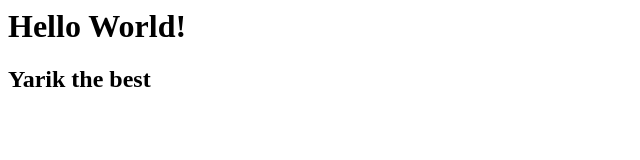
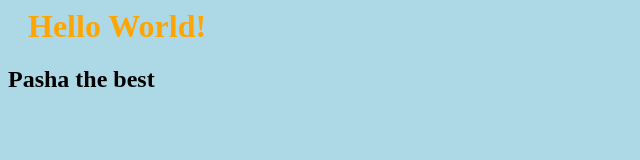
Before and after one commit to PavelYuschuk/FirstProj, a plain HTML site: page index.html in a window 1280 px wide. Shown: the whole page, without its empty margins (0-640 px from the left). Drawn offline with Linux system fonts and the light colour scheme.

Commit message:
changed index file & added css files

```diff
--- a/index.html
+++ b/index.html
@@ -1,2 +1,13 @@
-<h1> Hello World!</h1>
-<h2> Yarik the best </h2>
+<head>
+    <link rel="stylesheet" type="text/css" href="mystyle.css">
+    <style>
+    h1 {
+      color: orange;
+    }
+    </style>
+    </head>
+
+<body>
+    <h1> Hello World!</h1>
+    <h2> Pasha the best </h2>
+</body>
--- /dev/null
+++ b/mystyle.css
@@ -0,0 +1,8 @@
+body {
+    background-color: lightblue;
+  }
+
+  h1 {
+    color: navy;
+    margin-left: 20px;
+  }
```
Also changed, not shown: 1 other file.
